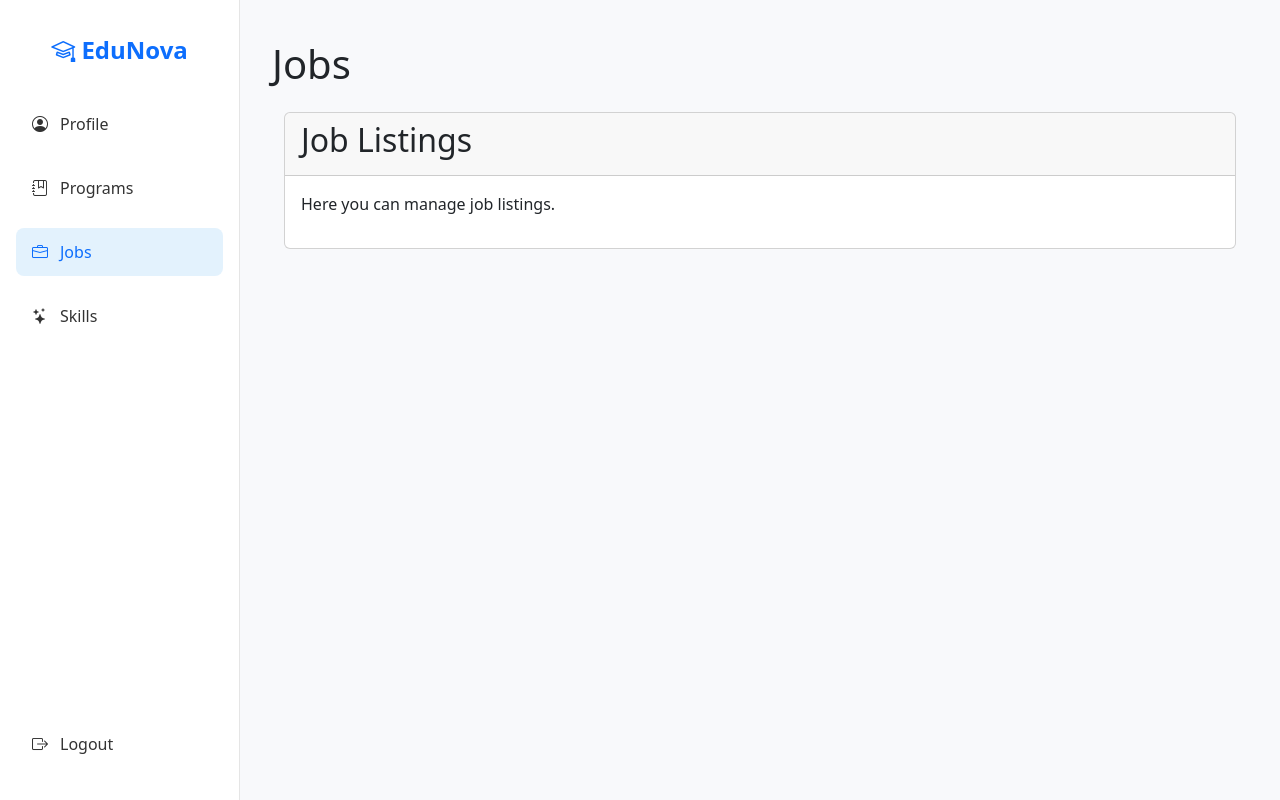
After one commit to mumbimuthiga/Edunova, a Django app: page /adminsection/jobs in a window 1280 px wide. The commit adds this page. Run offline with Django 5.2, Linux system fonts and the light colour scheme.

```diff
--- a/adminsection/templates/admin/adminsection_base.html
+++ b/adminsection/templates/admin/adminsection_base.html
@@ -26,17 +26,17 @@
       <!-- <a class="nav-link {% if request.resolver_match.url_name == 'home' %}active{% endif %}" href="{% url 'home' %}">
         <i class="bi bi-house-door"></i> Home
       </a> -->
-      <a class="nav-link {% if request.resolver_match.url_name == 'about' %}active{% endif %}" href="{% url 'about' %}">
+      <a class="nav-link {% if request.resolver_match.url_name == 'profile' %}active{% endif %}" href="{% url 'profile' %}">
         <i class="bi bi-person-circle"></i> Profile
       </a>
-      <a class="nav-link {% if request.resolver_match.url_name == 'classifications' %}active{% endif %}" href="{% url 'classifications' %}">
-        <i class="bi bi-list-ul"></i> Programs
+      <a class="nav-link {% if request.resolver_match.url_name == 'programs' %}active{% endif %}" href="{% url 'programs' %}">
+        <i class="bi bi-journal-bookmark"></i> Programs
       </a>
-      <a class="nav-link {% if request.resolver_match.url_name == 'classifications' %}active{% endif %}" href="{% url 'classifications' %}">
-        <i class="bi bi-list-ul"></i> Jobs
+      <a class="nav-link {% if request.resolver_match.url_name == 'jobs' %}active{% endif %}" href="{% url 'jobs' %}">
+        <i class="bi bi-briefcase"></i> Jobs
       </a>
-      <a class="nav-link {% if request.resolver_match.url_name == 'classifications' %}active{% endif %}" href="{% url 'classifications' %}">
-        <i class="bi bi-list-ul"></i> Skills
+      <a class="nav-link {% if request.resolver_match.url_name == 'skills' %}active{% endif %}" href="{% url 'skills' %}">
+        <i class="bi bi-stars"></i> Skills
       </a>
 
       <a class="nav-link mt-auto" href="{% url 'logout' %}">
--- /dev/null
+++ b/adminsection/templates/admin/jobs.html
@@ -0,0 +1,18 @@
+{% extends 'admin/adminsection_base.html' %}
+{% block content %}
+<h1>Jobs</h1>
+<div class="container mt-4">
+    <div class="row">
+        <div class="col-md-12">
+            <div class="card">
+                <div class="card-header">
+                    <h2>Job Listings</h2>
+                </div>
+                <div class="card-body">
+                    <p>Here you can manage job listings.</p>
+                    <!-- Add your job management features here -->
+                </div>
+            </div>
+        </div>
+    </div>
+{%endblock %}
--- a/adminsection/urls.py
+++ b/adminsection/urls.py
@@ -3,6 +3,10 @@ from .import views
 
 urlpatterns=[
     path('dashboard/', views.dashboard, name='dashboard'),
-    # path('dashboard', views.dashboard, name='admin_dashboard'),
+    path('profile', views.profile, name='profile'),
+    path('programs', views.programs, name='programs'),
+    path('jobs', views.jobs, name='jobs'),
+    path('skills', views.skills, name='skills'),
+    path('edit_profile', views.edit_profile, name='edit_profile'),
 
 ];
--- a/adminsection/views.py
+++ b/adminsection/views.py
@@ -1,6 +1,23 @@
 from django.shortcuts import render
+from .models import Program
 
 # Create your views here.
 
 def dashboard(request):
     return render(request, 'admin/dashboard.html')
+
+def profile(request):
+    return render(request,'admin/profile.html')
+
+def programs(request):
+    programs=Program.objects.all()
+    return render(request,'admin/programs.html',{'programs':programs})
+
+def jobs(request):
+    return render(request,'admin/jobs.html')
+
+def skills(request):
+    return render(request,'admin/skills.html')
+
+def edit_profile(request):
+    return render(request,'admin/edit_profile.html')
--- a/users/templates/users/login.html
+++ b/users/templates/users/login.html
@@ -1,4 +1,5 @@
 {% load static %}
+
 <!DOCTYPE html>
 <html lang="en">
 <head>
```
Also changed, not shown: adminsection/models.py (+8 -0 lines), adminsection/templates/admin/profile.html (added, +15 -0 lines), adminsection/templates/admin/programs.html (added, +25 -0 lines), adminsection/templates/admin/skills.html (added, +19 -0 lines), adminsection/migrations/0001_initial.py (added), adminsection/templates/admin/edit_profile.html (added).
